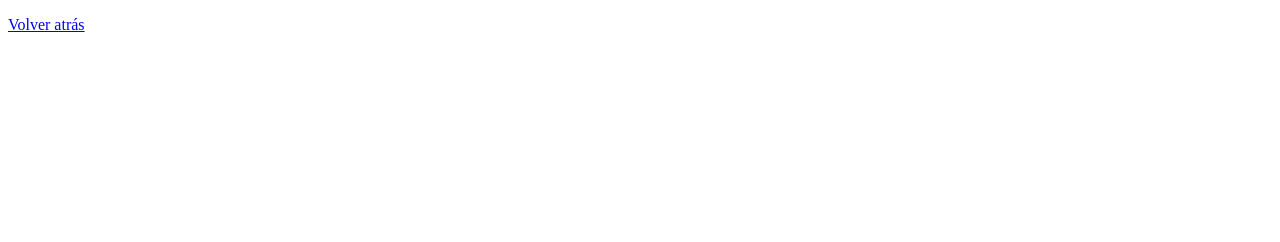
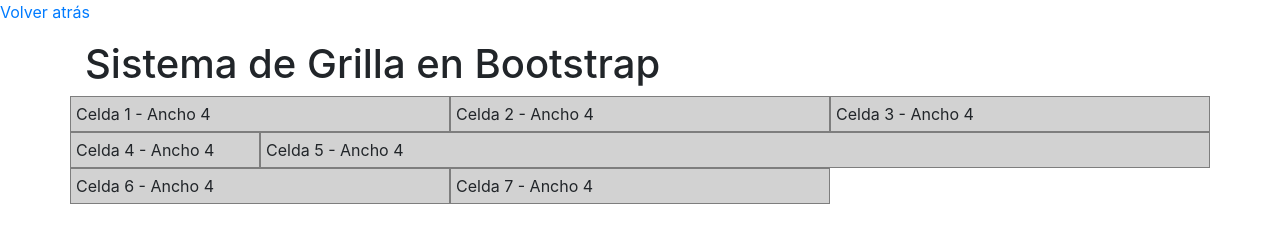
Before and after one commit to CamiArroyo/TPsPAVII2022ArroyoCamila, a website: page TP02/ejercicio02/celdas.html in a window 1280 px wide. Drawn offline with nearby package versions, Linux system fonts and the light colour scheme.

Commit message:
Ejercicios listos

```diff
--- a/TP02/ejercicio02/celdas.html
+++ b/TP02/ejercicio02/celdas.html
@@ -4,11 +4,34 @@
     <meta charset="UTF-8">
     <meta http-equiv="X-UA-Compatible" content="IE=edge">
     <meta name="viewport" content="width=device-width, initial-scale=1.0">
+
+    <!-- Link de Bootstrap --->
+    <link rel="stylesheet" href="../../node_modules/bootstrap/dist/css/bootstrap.css">
+    <!-- Link de archivo CSS --->
+	<link type="text/css" rel="stylesheet" href="estilos.css" />
+
     <title>Celdas y grillas</title>
 </head>
 <body>
 
     <p><a href="../tp02.html">Volver atrás</a></p>
 
+    <div class="container">
+        <h1>Sistema de Grilla en Bootstrap</h1>
+        <div class="row">
+            <div class="celda col-md-4">Celda 1 - Ancho 4</div>
+            <div class="celda col-md-4">Celda 2 - Ancho 4</div>
+            <div class="celda col-md-4">Celda 3 - Ancho 4</div>
+        </div>
+        <div class="row">
+            <div class="celda col-md-2">Celda 4 - Ancho 4</div>
+            <div class="celda col-md-10">Celda 5 - Ancho 4</div>
+        </div>
+        <div class="row">
+            <div class="celda col-md-4">Celda 6 - Ancho 4</div>
+            <div class="celda col-md-4">Celda 7 - Ancho 4</div>
+        </div>
+    </div>
+
 </body>
 </html>
--- /dev/null
+++ b/TP02/ejercicio02/estilos.css
@@ -0,0 +1,5 @@
+.celda {
+    padding: 5px;
+    border: solid 1px #7E7E7E;
+    background-color: #D2D2D2;
+}
```
Also changed, not shown: TP02/ejercicio03/tienda_bootstrap.html (+4 -4 lines).
